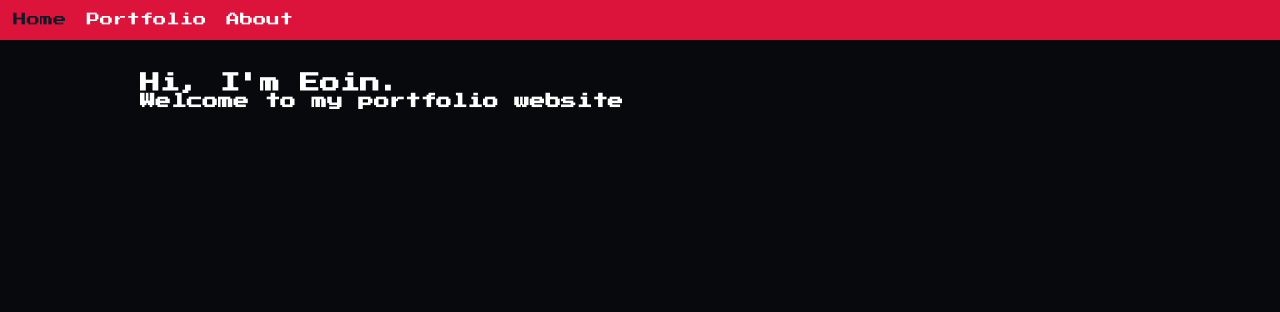
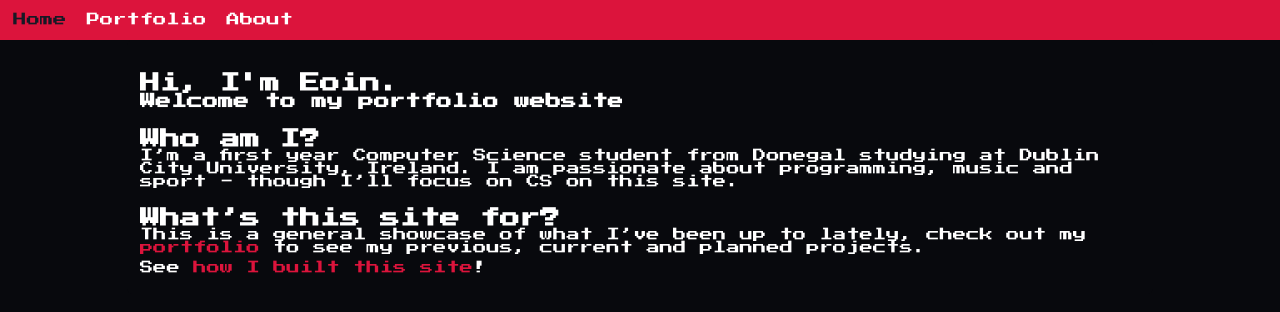
Before and after one commit to eoinparkinson/portfolio-site, a Jekyll site: the page built from index.md, in a window 1280 px wide. Shown: the top 312 px of the page. Built offline with Jekyll 4.4.1, drawn with Linux system fonts in a browser that asks for light colours.

Commit message:
added some frontend content for index of site

```diff
--- a/index.md
+++ b/index.md
@@ -4,5 +4,15 @@
 
 layout: home
 title: Hi, I'm Eoin.
-subtitle: Welcome to my portfolio website
+subtitle: "Welcome to my portfolio website"
+div: true
+show-callout: true
 ---
+# Who am I?
+I'm a first year Computer Science student from Donegal studying at Dublin City University, Ireland. I am passionate about programming, music and sport - though I'll focus on CS on this site.
+
+
+# What's this site for?
+This is a general showcase of what I've been up to lately, check out my [portfolio](/portfolio) to see my previous, current and planned projects.
+
+See [how I built this site](/blog/2022/03/20/how-i-built-my-website.html)!
```
